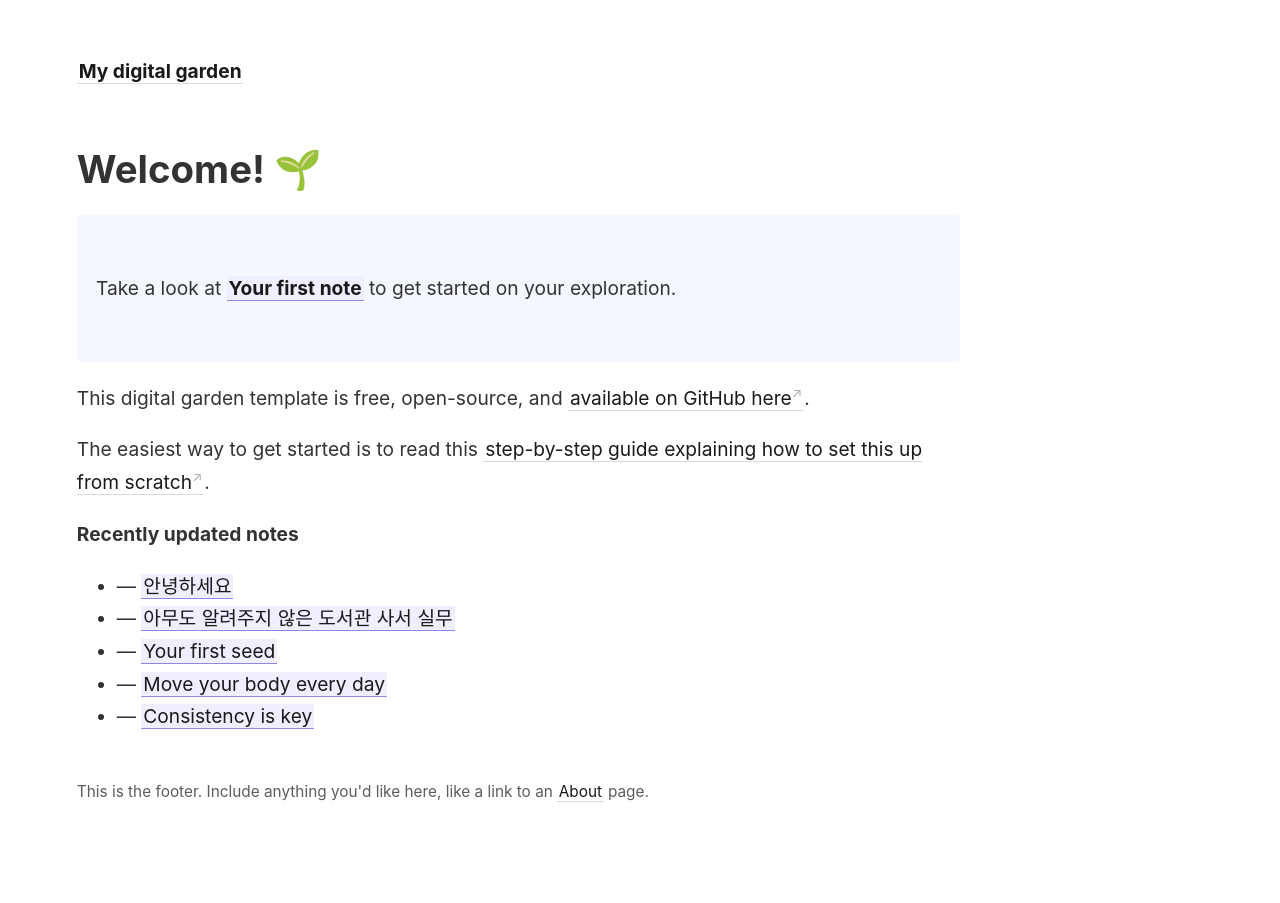
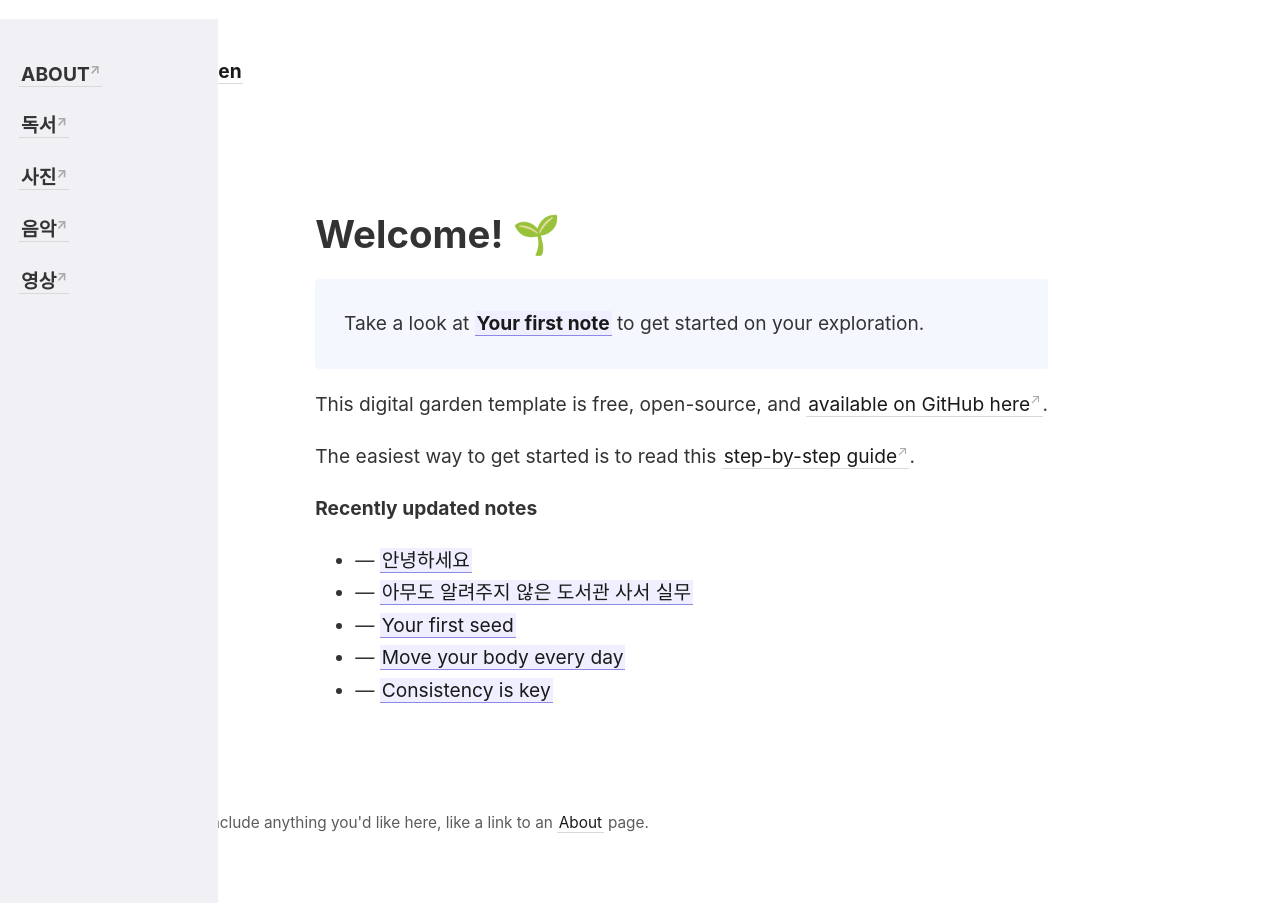
Before and after one commit to kcic846-noita/MFF, a Jekyll site: the page built from _pages/index.md, in a window 1280 px wide. Built offline with Jekyll 4.4.1, drawn with Linux system fonts in a browser that asks for light colours.

Commit message:
Update index.md

```diff
--- a/_pages/index.md
+++ b/_pages/index.md
@@ -5,29 +5,81 @@ id: home
 permalink: /
 ---
 
-# Welcome! 🌱
+<div class="container">
+  <!-- 왼쪽 메뉴 -->
+  <nav class="sidebar">
+    <ul>
+      <li><a href="{{ site.baseurl }}/about">ABOUT</a></li>
+      <li><a href="{{ site.baseurl }}/독서">독서</a></li>
+      <li><a href="{{ site.baseurl }}/사진">사진</a></li>
+      <li><a href="{{ site.baseurl }}/음악">음악</a></li>
+      <li><a href="{{ site.baseurl }}/영상">영상</a></li>
+    </ul>
+  </nav>
 
-<p style="padding: 3em 1em; background: #f5f7ff; border-radius: 4px;">
-  Take a look at <span style="font-weight: bold">[[Your first note]]</span> to get started on your exploration.
-</p>
+  <!-- 오른쪽 메인 화면 -->
+  <main class="content">
+    <h1>Welcome! 🌱</h1>
 
-This digital garden template is free, open-source, and [available on GitHub here](https://github.com/maximevaillancourt/digital-garden-jekyll-template).
+    <p style="padding: 1.5em; background: #f5f7ff; border-radius: 4px;">
+      Take a look at <span style="font-weight: bold">[[Your first note]]</span> to get started on your exploration.
+    </p>
 
-The easiest way to get started is to read this [step-by-step guide explaining how to set this up from scratch](https://maximevaillancourt.com/blog/setting-up-your-own-digital-garden-with-jekyll).
+    <p>
+      This digital garden template is free, open-source, and
+      <a href="https://github.com/maximevaillancourt/digital-garden-jekyll-template">available on GitHub here</a>.
+    </p>
 
-<strong>Recently updated notes</strong>
+    <p>
+      The easiest way to get started is to read this
+      <a href="https://maximevaillancourt.com/blog/setting-up-your-own-digital-garden-with-jekyll">step-by-step guide</a>.
+    </p>
 
-<ul>
-  {% assign recent_notes = site.notes | sort: "last_modified_at_timestamp" | reverse %}
-  {% for note in recent_notes limit: 5 %}
-    <li>
-      {{ note.last_modified_at | date: "%Y-%m-%d" }} — <a class="internal-link" href="{{ site.baseurl }}{{ note.url }}">{{ note.title }}</a>
-    </li>
-  {% endfor %}
-</ul>
+    <strong>Recently updated notes</strong>
+    <ul>
+      {% assign recent_notes = site.notes | sort: "last_modified_at_timestamp" | reverse %}
+      {% for note in recent_notes limit: 5 %}
+        <li>
+          {{ note.last_modified_at | date: "%Y-%m-%d" }} —
+          <a class="internal-link" href="{{ site.baseurl }}{{ note.url }}">{{ note.title }}</a>
+        </li>
+      {% endfor %}
+    </ul>
+  </main>
+</div>
 
 <style>
-  .wrapper {
+  .container {
+    display: flex;
+    max-width: 100%;
+  }
+  .sidebar {
+    width: 180px;
+    background: #f0f0f5;
+    padding: 1em;
+    height: 100vh; /* 세로 꽉 차게 */
+    position: fixed; /* 스크롤 내려도 고정 */
+    top: 0;
+    left: 0;
+  }
+  .sidebar ul {
+    list-style: none;
+    padding-left: 0;
+  }
+  .sidebar li {
+    margin: 1em 0;
+  }
+  .sidebar a {
+    text-decoration: none;
+    font-weight: bold;
+    color: #333;
+  }
+  .sidebar a:hover {
+    color: #0077cc;
+  }
+  .content {
+    margin-left: 200px; /* 사이드바 공간만큼 비움 */
+    padding: 2em;
     max-width: 46em;
   }
 </style>
```
